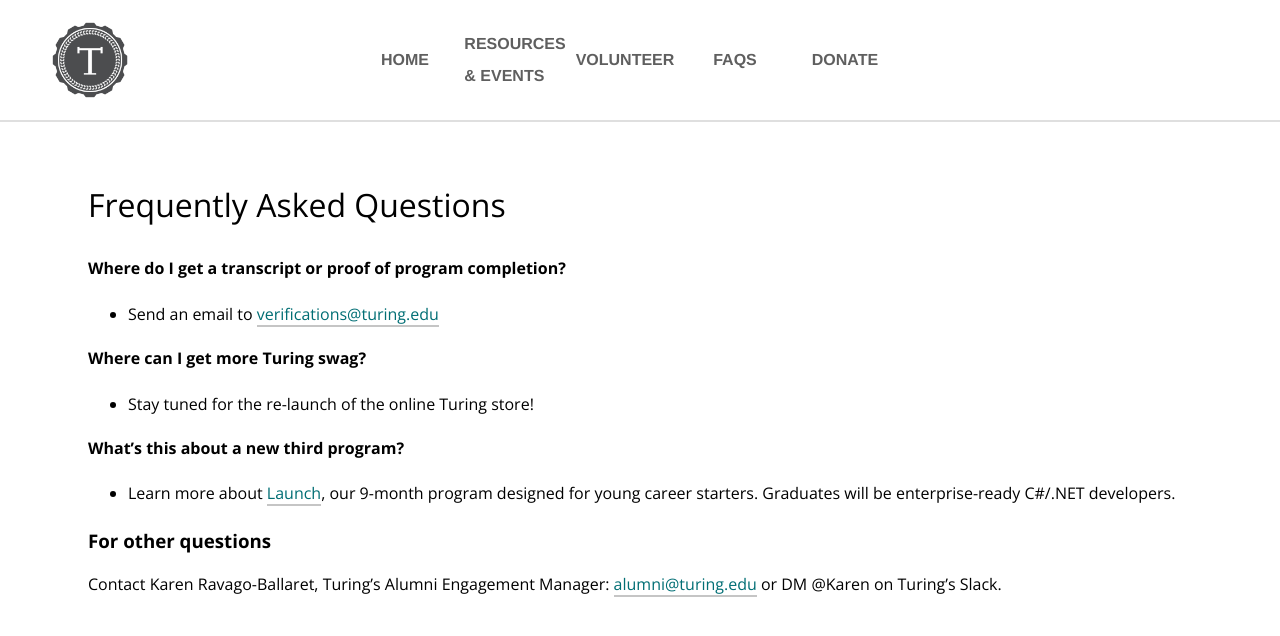
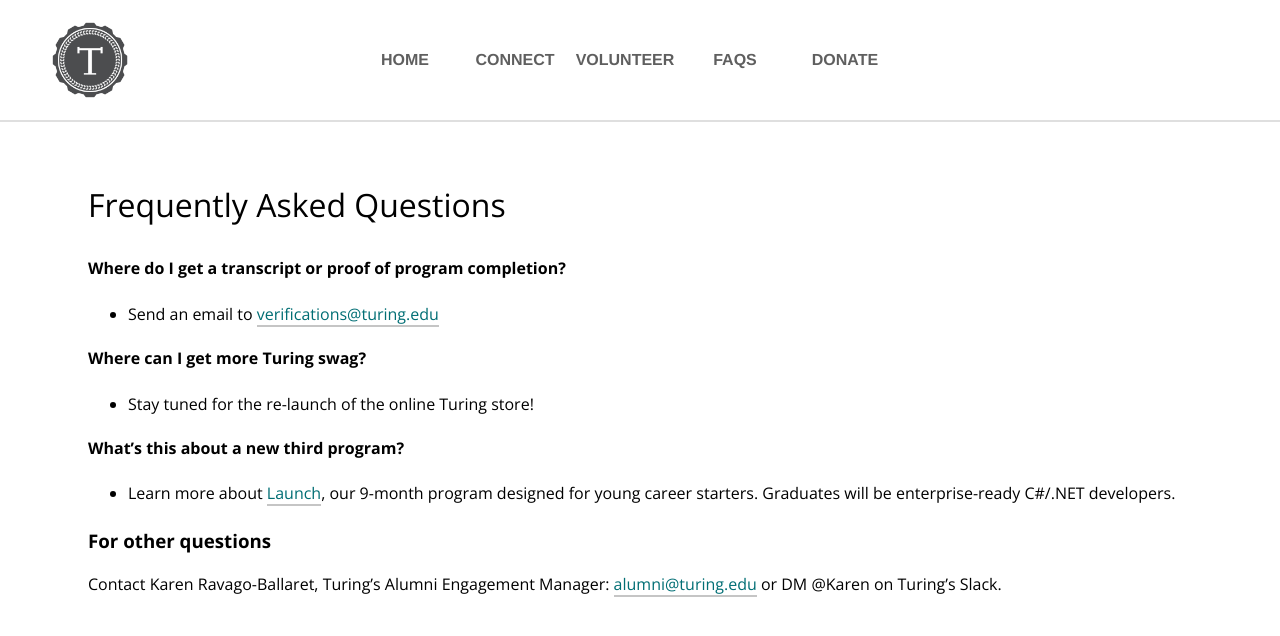
Before and after one commit to turingschool/alumni-site, a Jekyll site: the page built from faqs.md, in a window 1280 px wide, cut to the strip 0-896 px from the top of the page. Shown: the top 636 px of the strip. Built offline with Jekyll 4.4.1, drawn with Linux system fonts in a browser that asks for light colours; nearby versions of some CDN libraries; comment, search, counter and statistics services are not loaded.

Commit message:
Update navigation.html

```diff
--- a/_includes/navigation.html
+++ b/_includes/navigation.html
@@ -8,7 +8,7 @@
       </a>
     </li>
     <li class="uppercase"><a href="/">Home</a></li>
-    <li class="uppercase"><a href="/connect">Resources & Events</a></li>
+    <li class="uppercase"><a href="/connect">Connect</a></li>
     <li class="uppercase"><a href="/volunteer">Volunteer</a></li>
     <li class="uppercase"><a href="/faqs">FAQs</a></li>
     <li class="uppercase"><a href="https://turing.edu/donate">Donate</a></li>
```
